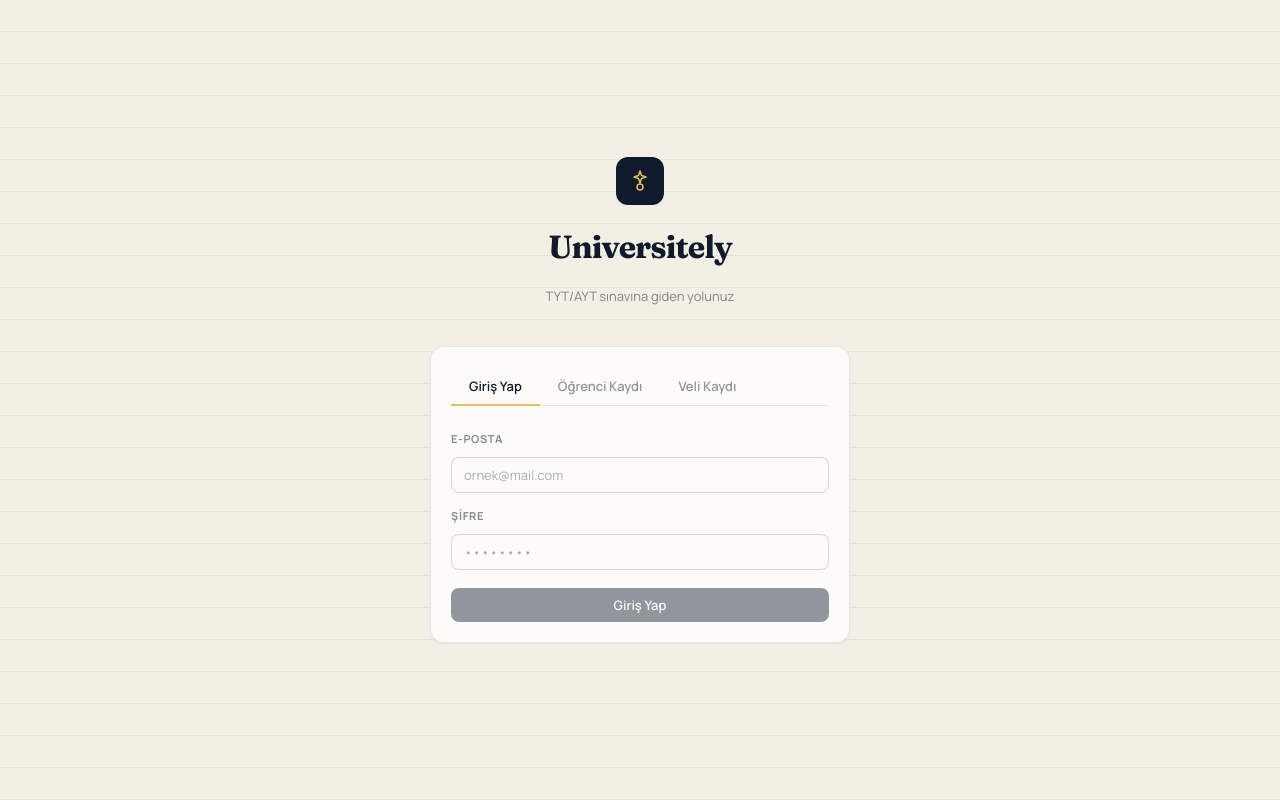
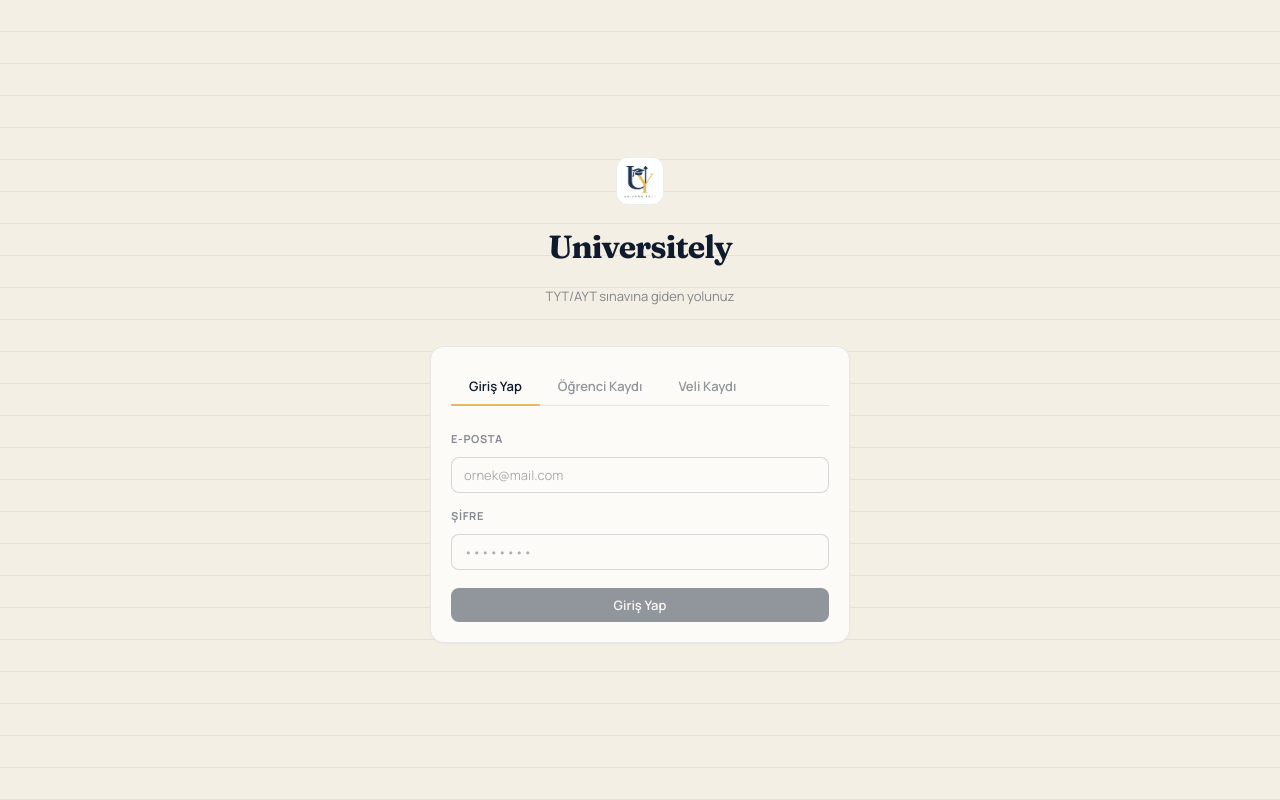
Before and after one commit to batuhanarici/Universitely, a React (Vite) app: page / in a window 1280 px wide. Built offline with nearby package versions, Linux system fonts and the light colour scheme; no server answers.

Commit message:
Logo (icon.svg) giris sayfasina ve sidebara eklendi; arka plan acik renge alindi.

```diff
--- a/src/components/Layout.tsx
+++ b/src/components/Layout.tsx
@@ -85,11 +85,18 @@
   return (
     <div className="sidebar">
       <div style={{ padding: '20px 20px 12px', borderBottom: '1px solid rgba(244,239,228,0.08)' }}>
-        <div style={{ fontFamily: 'var(--font-display)', fontSize: 20, fontWeight: 700, color: '#F4EFE4', letterSpacing: '-0.02em' }}>
-          Universitely
-        </div>
-        <div style={{ fontSize: 11, color: 'rgba(244,239,228,0.4)', marginTop: 2, fontWeight: 600, letterSpacing: '0.08em', textTransform: 'uppercase' }}>
-          {roleLabel}
+        <div style={{ display: 'flex', alignItems: 'center', gap: 10 }}>
+          <div style={{ width: 30, height: 30, background: '#fff', borderRadius: 7, overflow: 'hidden', flexShrink: 0 }}>
+            <img src="/icon.svg" alt="Universitely" style={{ width: 30, height: 30, objectFit: 'cover' }} />
+          </div>
+          <div>
+            <div style={{ fontFamily: 'var(--font-display)', fontSize: 19, fontWeight: 700, color: '#F4EFE4', letterSpacing: '-0.02em', lineHeight: 1.1 }}>
+              Universitely
+            </div>
+            <div style={{ fontSize: 10, color: 'rgba(244,239,228,0.4)', marginTop: 2, fontWeight: 600, letterSpacing: '0.08em', textTransform: 'uppercase' }}>
+              {roleLabel}
+            </div>
+          </div>
         </div>
       </div>
 
--- a/src/pages/GirisEkrani.tsx
+++ b/src/pages/GirisEkrani.tsx
@@ -2,7 +2,6 @@
 import { supabase } from "../lib/supabase";
 import { davetKodunuDogrula } from "../lib/ogrenciYonetimQueries";
 import { Card, Btn, Input, Label, FormGroup, Tabs } from "../components/ui";
-import { Icon } from "../components/Icon";
 
 type Tab = "Giriş Yap" | "Öğrenci Kaydı" | "Veli Kaydı";
 
@@ -78,8 +77,8 @@
 
       <div className="anim-slide" style={{ width: "100%", maxWidth: 420, position: "relative", zIndex: 1 }}>
         <div style={{ textAlign: "center", marginBottom: 40 }}>
-          <div style={{ width: 48, height: 48, background: "#0F1B2D", borderRadius: 12, margin: "0 auto 16px", display: "flex", alignItems: "center", justifyContent: "center" }}>
-            <Icon name="ai" size={24} color="#E4BB60" />
+          <div style={{ width: 48, height: 48, background: "#fff", border: "1px solid rgba(15,27,45,0.08)", borderRadius: 12, margin: "0 auto 16px", display: "flex", alignItems: "center", justifyContent: "center", overflow: "hidden" }}>
+            <img src="/icon.svg" alt="Universitely" style={{ width: 48, height: 48, objectFit: "cover" }} />
           </div>
           <h1 style={{ fontFamily: "var(--font-display)", fontSize: 32, fontWeight: 700, color: "#0F1B2D", letterSpacing: "-0.03em", marginBottom: 6 }}>
             Universitely
```
